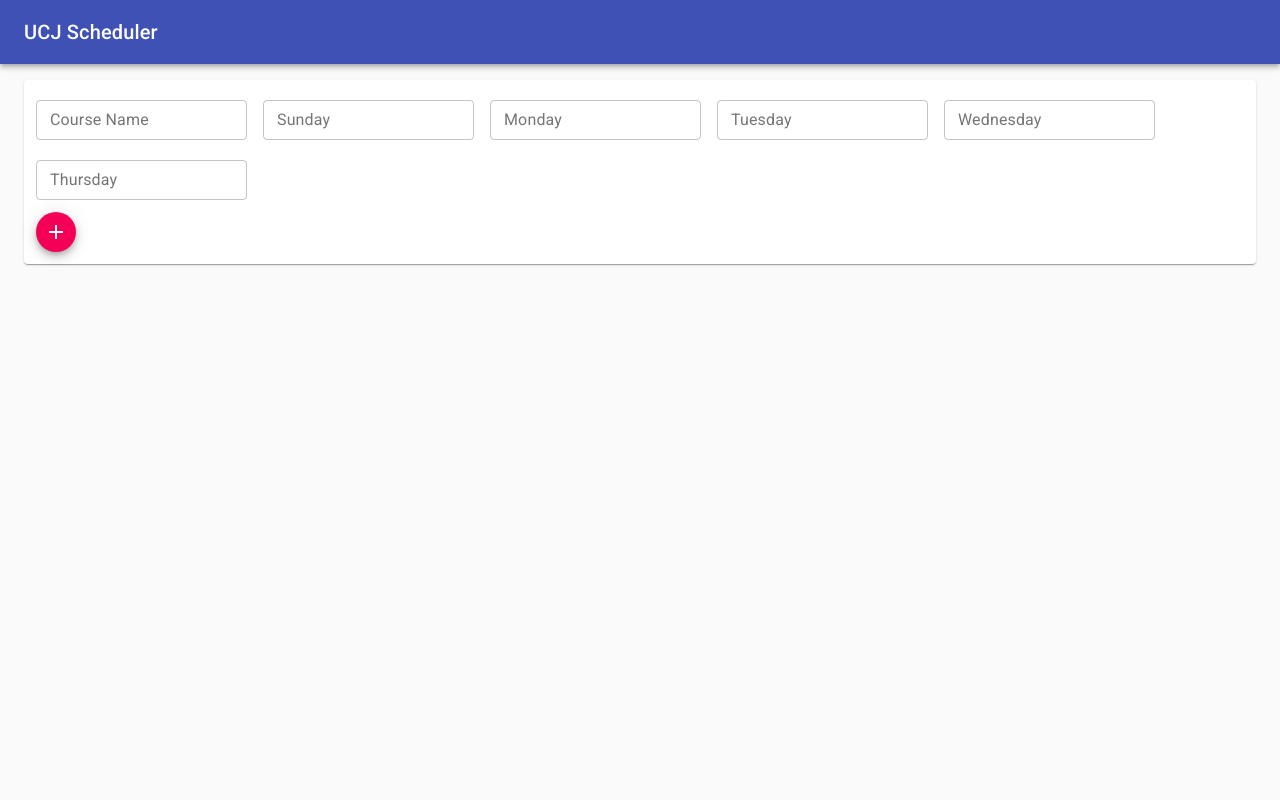
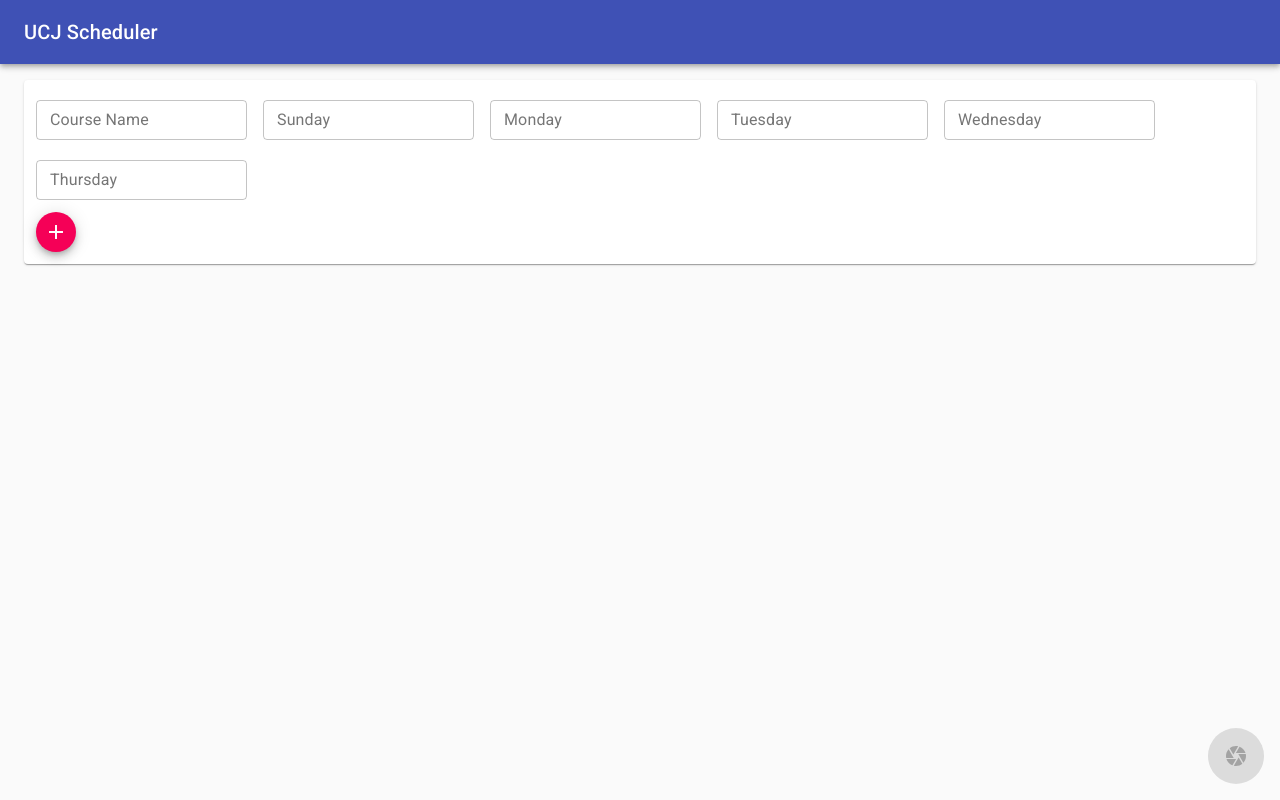
Before and after one commit to Mohsen-94/scheduler, a React (Create React App) app: page / in a window 1280 px wide. Built offline with nearby package versions, Linux system fonts and the light colour scheme.

Commit message:
Added ability to download screenshot

```diff
--- a/package.json
+++ b/package.json
@@ -7,6 +7,7 @@
     "@material-ui/core": "^4.3.1",
     "@material-ui/icons": "^4.4.3",
     "gh-pages": "^2.1.1",
+    "html2canvas": "^1.0.0-rc.5",
     "react": "^16.8.6",
     "react-dom": "^16.8.6",
     "react-scripts": "3.0.1",
--- a/src/App.js
+++ b/src/App.js
@@ -1,4 +1,4 @@
-import React from "react";
+import React, { useRef } from "react";
 import CourseAdder from "./components/CourseAdder";
 import Chip from "./components/Chip";
 import TableDisplay from "./components/TableDisplay";
@@ -7,17 +7,43 @@ import Header from "./components/Header";
 import Container from "@material-ui/core/Container";
 import { combinations } from "./util";
 import useLocaleStorage from "./useLocalStorage.js";
+import Fab from "@material-ui/core/Fab";
+import html2canvas from "html2canvas";
+import Camera from "@material-ui/icons/Camera";
 
-const useStyles = makeStyles({
+const useStyles = makeStyles(theme => ({
   root: {
     flexGrow: 1
+  },
+  fab: {
+    position: "absolute",
+    bottom: theme.spacing(2),
+    right: theme.spacing(2)
   }
-});
+}));
 
 function App() {
+  const tableRef = useRef(null);
   const classes = useStyles();
   const [addedCourses, setAddedCourses] = useLocaleStorage("addedCourses", []);
   const schedules = combinations(addedCourses);
+  const table = <TableDisplay tableRef={tableRef} schedules={schedules} />;
+
+  async function download() {
+    console.log(tableRef);
+    tableRef.current.firstElementChild.firstElementChild.style.visibility =
+      "hidden";
+    let canvas = await html2canvas(tableRef.current);
+
+    let url = canvas.toDataURL();
+    let a = document.createElement("a");
+    a.href = url;
+    a.download = "table.png";
+    document.body.appendChild(a);
+    a.click();
+    document.body.removeChild(a);
+    tableRef.current.firstElementChild.firstElementChild.style.visibility = "";
+  }
 
   return (
     <div className={classes.root}>
@@ -30,8 +56,17 @@ function App() {
           setAddedCourses={setAddedCourses}
           addedCourses={addedCourses}
         />
-        {schedules.length !== 0 && <TableDisplay schedules={schedules} />}
+        {schedules.length !== 0 && table}
       </Container>
+      <Fab
+        lable="Screenshot"
+        color="primary"
+        onClick={download}
+        className={classes.fab}
+        disabled={schedules.length === 0}
+      >
+        <Camera />
+      </Fab>
     </div>
   );
 }
--- a/src/components/TableDisplay.js
+++ b/src/components/TableDisplay.js
@@ -7,7 +7,6 @@ import TableCell from "@material-ui/core/TableCell";
 import TableHead from "@material-ui/core/TableHead";
 import TableRow from "@material-ui/core/TableRow";
 import Paper from "@material-ui/core/Paper";
-import TableFooter from "@material-ui/core/TableFooter";
 import Button from "@material-ui/core/Button";
 import Chip from "@material-ui/core/Chip";
 import Container from "@material-ui/core/Container";
@@ -35,7 +34,7 @@ const useStyles = makeStyles(theme => ({
   }
 }));
 
-export default function TableDisplay({ schedules }) {
+export default function TableDisplay({ schedules, tableRef }) {
   const classes = useStyles();
   const [index, setIndex] = useState(0);
   let arr;
@@ -48,7 +47,7 @@ export default function TableDisplay({ schedules }) {
 
   return (
     <Paper className={classes.root}>
-      <Table className={classes.table}>
+      <Table className={classes.table} ref={tableRef}>
         <TableHead>
           <TableRow>
             <TableCell colSpan={12}>
```
Also changed, not shown: 1 other file (tests, documents, lock files or other folders).
